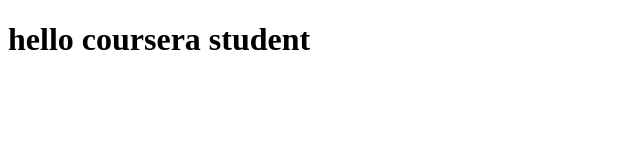
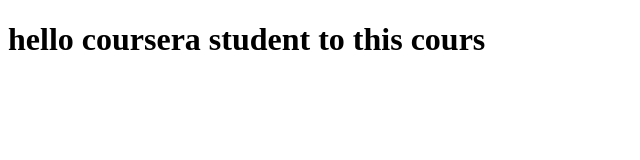
Before and after one commit to housnioussama/Angular_Tuto, a plain HTML site: page index.html in a window 1280 px wide. Shown: the whole page, without its empty margins (0-640 px from the left). Drawn offline with Linux system fonts and the light colour scheme.

Commit message:
first version of my project

```diff
--- a/index.html
+++ b/index.html
@@ -7,6 +7,6 @@
     <title>Document</title>
 </head>
 <body>
-<h1> hello coursera student</h1>
+<h1> hello coursera student to this cours</h1>
 </body>
 </html>
```
